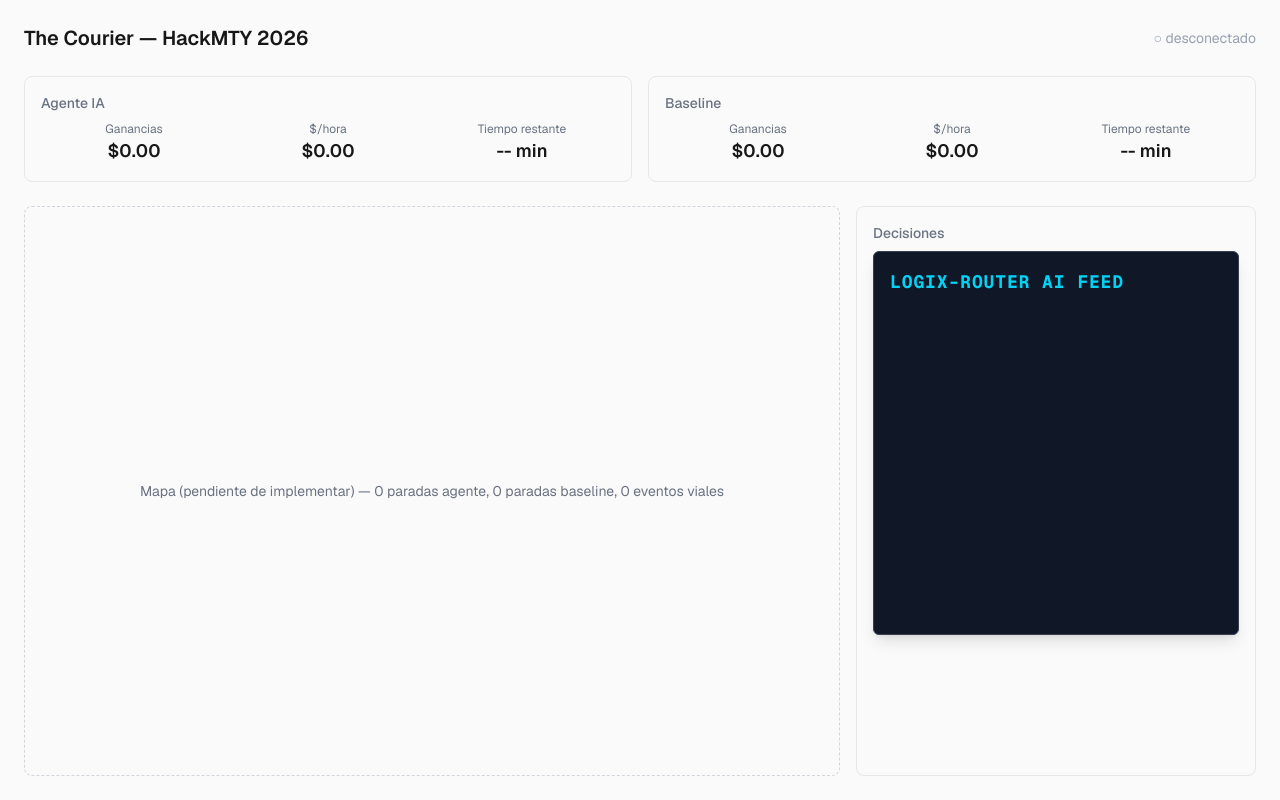
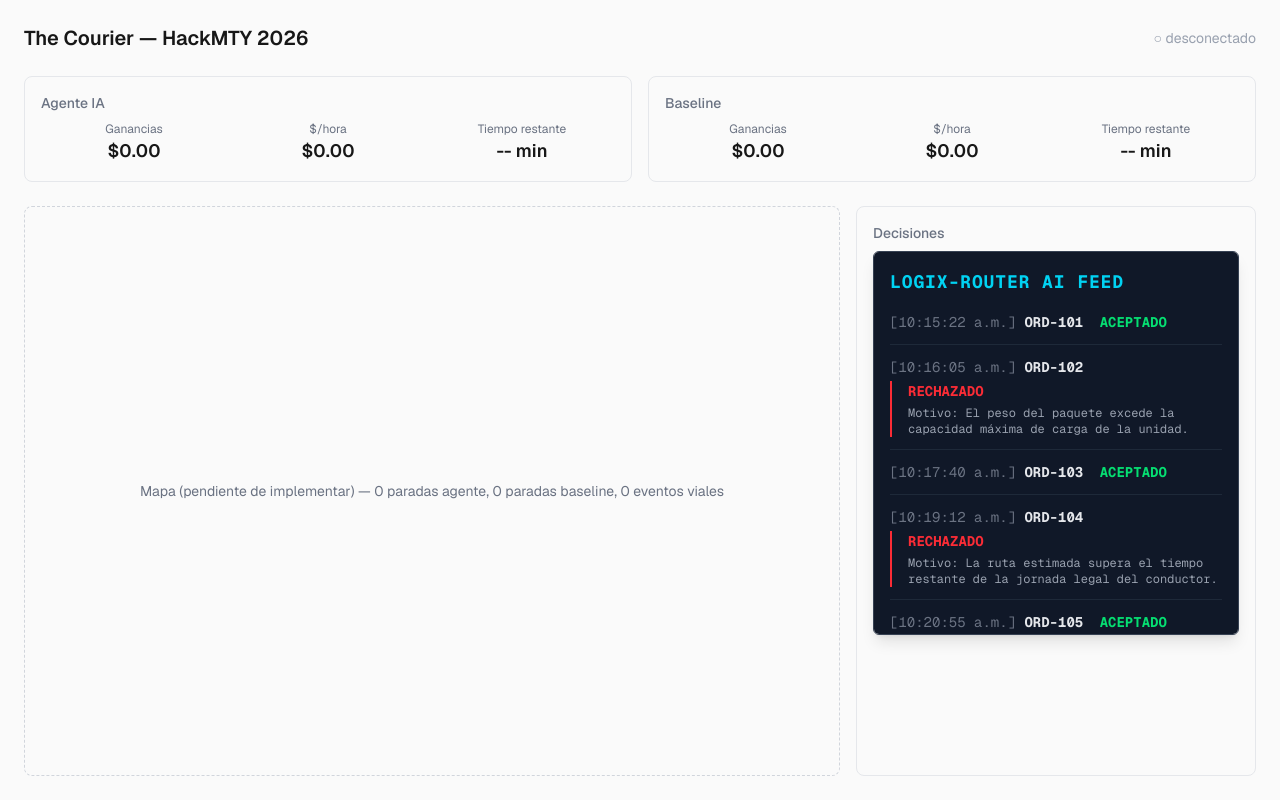
Before and after one commit to OmarRL05/Bright, a Next.js app in the folder frontend/: page / in a window 1280 px wide. Built offline with nearby package versions, Linux system fonts and the light colour scheme; no server answers.

Commit message:
feat: integra DashboardFeed con datos dummy y soporte TypeScript para la demo

```diff
--- a/frontend/src/app/page.tsx
+++ b/frontend/src/app/page.tsx
@@ -1,5 +1,4 @@
 "use client";
-
 
 import { Map } from "@/components/Map";
 import { Metrics } from "@/components/Metrics";
@@ -8,6 +7,49 @@ import DashboardFeed from "@/components/DashboardFeed";
 
 export default function Home() {
   const { snapshot, connected } = useSimulation();
+
+  // Datos dummy profesionales para lucir el dashboard ante los jueces
+  const dummyLogs = [
+    {
+      accepted: true,
+      offer_id: "ORD-101",
+      reason: "Oferta viable según la capacidad del agente.",
+      timestamp: Date.parse("2026-09-13T10:15:22Z")
+    },
+    {
+      accepted: false,
+      offer_id: "ORD-102",
+      reason: "El peso del paquete excede la capacidad máxima de carga de la unidad.",
+      timestamp: Date.parse("2026-09-13T10:16:05Z")
+    },
+    {
+      accepted: true,
+      offer_id: "ORD-103",
+      reason: "Oferta viable según la capacidad del agente.",
+      timestamp: Date.parse("2026-09-13T10:17:40Z")
+    },
+    {
+      accepted: false,
+      offer_id: "ORD-104",
+      reason: "La ruta estimada supera el tiempo restante de la jornada legal del conductor.",
+      timestamp: Date.parse("2026-09-13T10:19:12Z")
+    },
+    {
+      accepted: true,
+      offer_id: "ORD-105",
+      reason: "Oferta viable según la capacidad del agente.",
+      timestamp: Date.parse("2026-09-13T10:20:55Z")
+    },
+    {
+      accepted: false,
+      offer_id: "ORD-106",
+      reason: "La autonomía estimada de la batería no es suficiente para completar la ruta.",
+      timestamp: Date.parse("2026-09-13T10:22:30Z")
+    }
+  ];
+
+  // Usa los logs reales si existen; de lo contrario, muestra los dummies para la demo
+  const activeEvents = snapshot?.logs?.length ? snapshot.logs : dummyLogs;
 
   return (
     <div className="flex min-h-screen flex-col gap-6 bg-zinc-50 p-6 font-sans dark:bg-black">
@@ -29,7 +71,7 @@ export default function Home() {
         </div>
         <div className="rounded-lg border border-gray-200 p-4 dark:border-gray-800">
           <h2 className="mb-2 text-sm font-medium text-gray-500">Decisiones</h2>
-          <DashboardFeed events={snapshot?.logs ?? []} />
+          <DashboardFeed events={activeEvents} />
         </div>
       </section>
     </div>
--- a/frontend/src/components/DashboardFeed.tsx
+++ b/frontend/src/components/DashboardFeed.tsx
@@ -1,53 +1,47 @@
-import React from 'react';
-
-interface EventItem {
-  event: string;
-  decision?: string;
-  order_id?: string;
-  sim_time?: string;
-  binding_constraint?: string;
-  reason?: string;
-}
+import type { DecisionLog } from "@/lib/types";
 
 interface DashboardFeedProps {
-  events?: EventItem[];
+  events?: DecisionLog[];
 }
 
 export default function DashboardFeed({ events = [] }: DashboardFeedProps) {
-  if (!Array.isArray(events)) {
+  if (!Array.isArray(events) || events.length === 0) {
     return (
-      <div className="bg-gray-900 text-gray-500 p-4 rounded-md h-96 border border-gray-700 text-sm font-mono flex items-center justify-center">
+      <div className="flex h-96 items-center justify-center rounded-md border border-gray-700 bg-gray-900 p-4 text-sm font-mono text-gray-500">
         Esperando eventos de la simulación...
       </div>
     );
   }
 
   return (
-    <div className="bg-gray-900 text-white p-4 rounded-md h-96 overflow-y-auto font-mono text-sm border border-gray-700 shadow-lg">
-      <h3 className="text-lg font-bold mb-4 text-cyan-400 uppercase tracking-wider">
+    <div className="h-96 overflow-y-auto rounded-md border border-gray-700 bg-gray-900 p-4 font-mono text-sm text-white shadow-lg">
+      <h3 className="mb-4 text-lg font-bold uppercase tracking-wider text-cyan-400">
         Logix-Router AI Feed
       </h3>
+
       <ul>
-        {events.map((ev, index) => {
-          if (ev.event !== 'decision') return null;
-
-          const isAccepted = ev.decision === 'ACCEPT';
+        {events.map((log, index) => {
+          const time = new Date(log.timestamp).toLocaleTimeString("es-MX", {
+            hour: "2-digit",
+            minute: "2-digit",
+            second: "2-digit",
+          });
 
           return (
-            <li key={index} className="mb-3 pb-3 border-b border-gray-800">
-              <span className="text-gray-500">[{ev.sim_time?.split('T')[1] || "00:00:00"}] </span>
-              <span className="font-bold text-gray-200">{ev.order_id} </span>
+            <li
+              key={`${log.offer_id}-${log.timestamp}-${index}`}
+              className="mb-3 border-b border-gray-800 pb-3"
+            >
+              <span className="text-gray-500">[{time}] </span>
+              <span className="font-bold text-gray-200">{log.offer_id} </span>
 
-              {isAccepted ? (
-                <span className="text-green-400 font-bold ml-2">ACEPTADO</span>
+              {log.accepted ? (
+                <span className="ml-2 font-bold text-green-400">ACEPTADO</span>
               ) : (
-                <div className="mt-1 pl-4 border-l-2 border-red-500">
-                  <span className="text-red-500 font-bold">RECHAZADO</span>
-                  <span className="text-orange-400 text-xs block mt-1">
-                    [!] binding_constraint: {ev.binding_constraint || "N/A"}
-                  </span>
-                  <span className="text-gray-400 text-xs block">
-                    Motivo: {ev.reason}
+                <div className="mt-1 border-l-2 border-red-500 pl-4">
+                  <span className="font-bold text-red-500">RECHAZADO</span>
+                  <span className="mt-1 block text-xs text-gray-400">
+                    Motivo: {log.reason || "Sin motivo especificado"}
                   </span>
                 </div>
               )}
```
